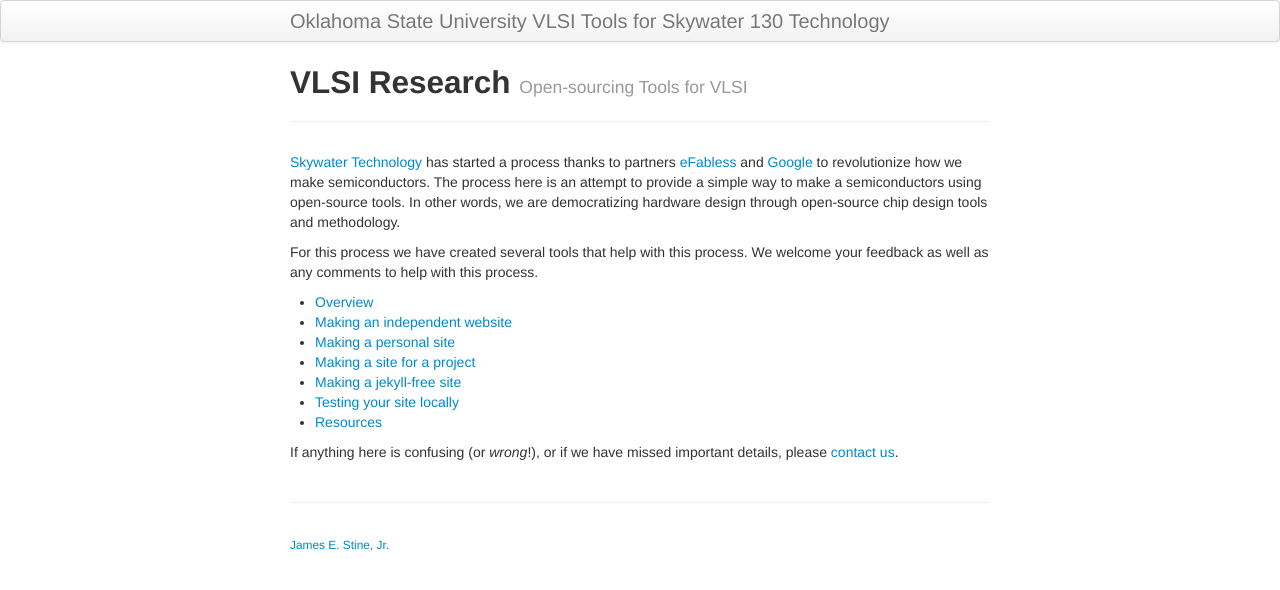
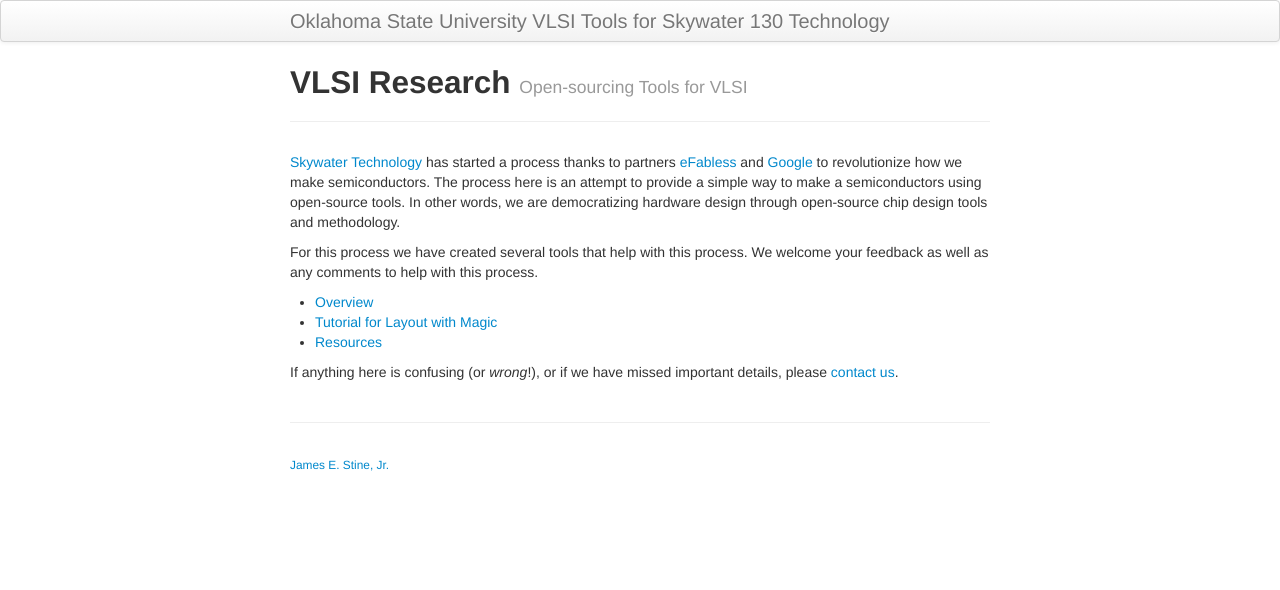
Before and after one commit to stineje/stineje.github.io, a Jekyll site: the page built from index.md, in a window 1280 px wide. Shown: the top 590 px of the page. Built offline with Jekyll 4.4.1, drawn with Linux system fonts in a browser that asks for light colours.

Commit message:
Update to main index

```diff
--- a/index.md
+++ b/index.md
@@ -18,11 +18,7 @@
 with this process.
 
 - [Overview](pages/overview.html)
-- [Making an independent website](pages/independent_site.html)
-- [Making a personal site](pages/user_site.html)
-- [Making a site for a project](pages/project_site.html)
-- [Making a jekyll-free site](pages/nojekyll.html)
-- [Testing your site locally](pages/local_test.html)
+- [Tutorial for Layout with Magic](https://docs.google.com/document/d/1hSLKsz9xcEJgAMmYYer5cDwvPqas9_JGRUAgEORx1Yw/edit?usp=sharing)
 - [Resources](pages/resources.html)
 
 If anything here is confusing (or _wrong_!), or if we have missed
```
